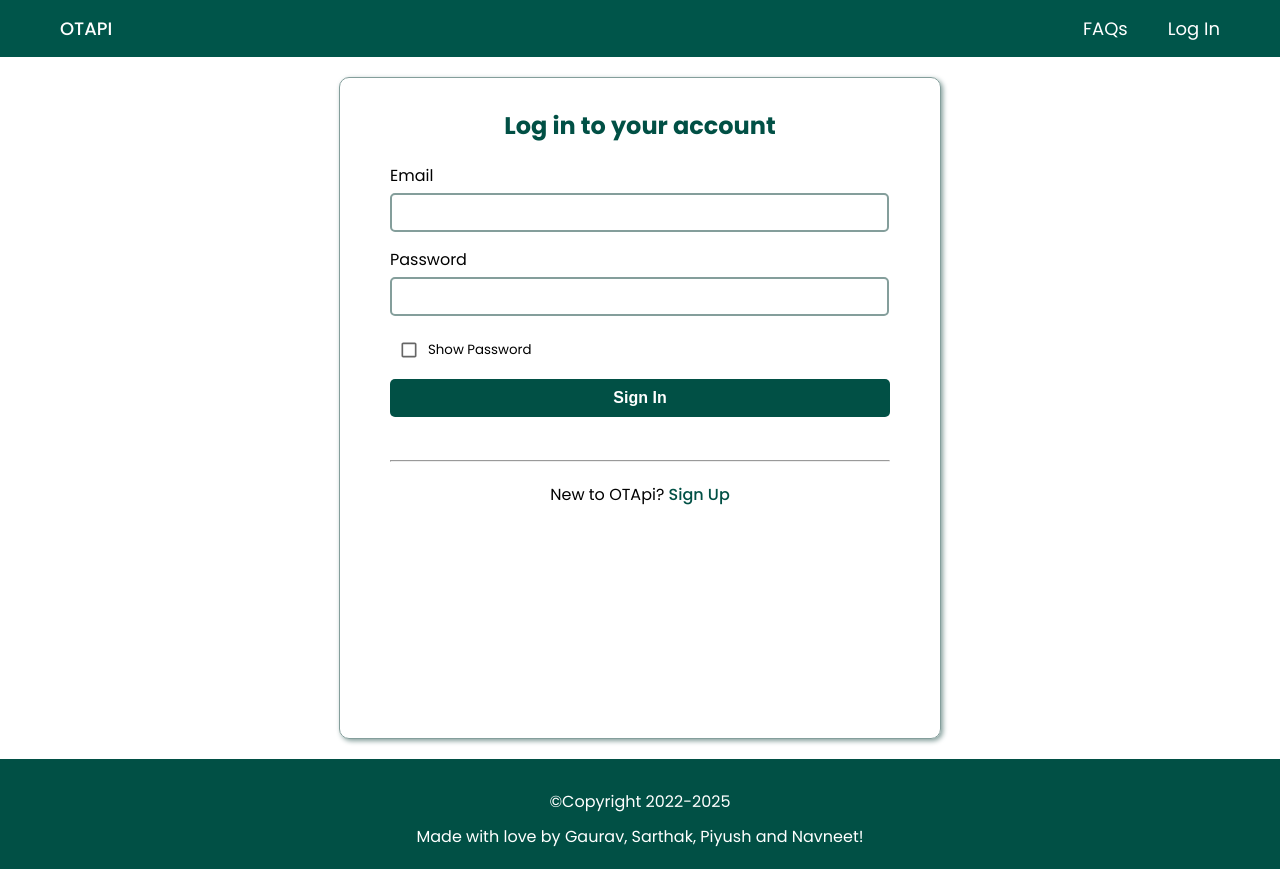
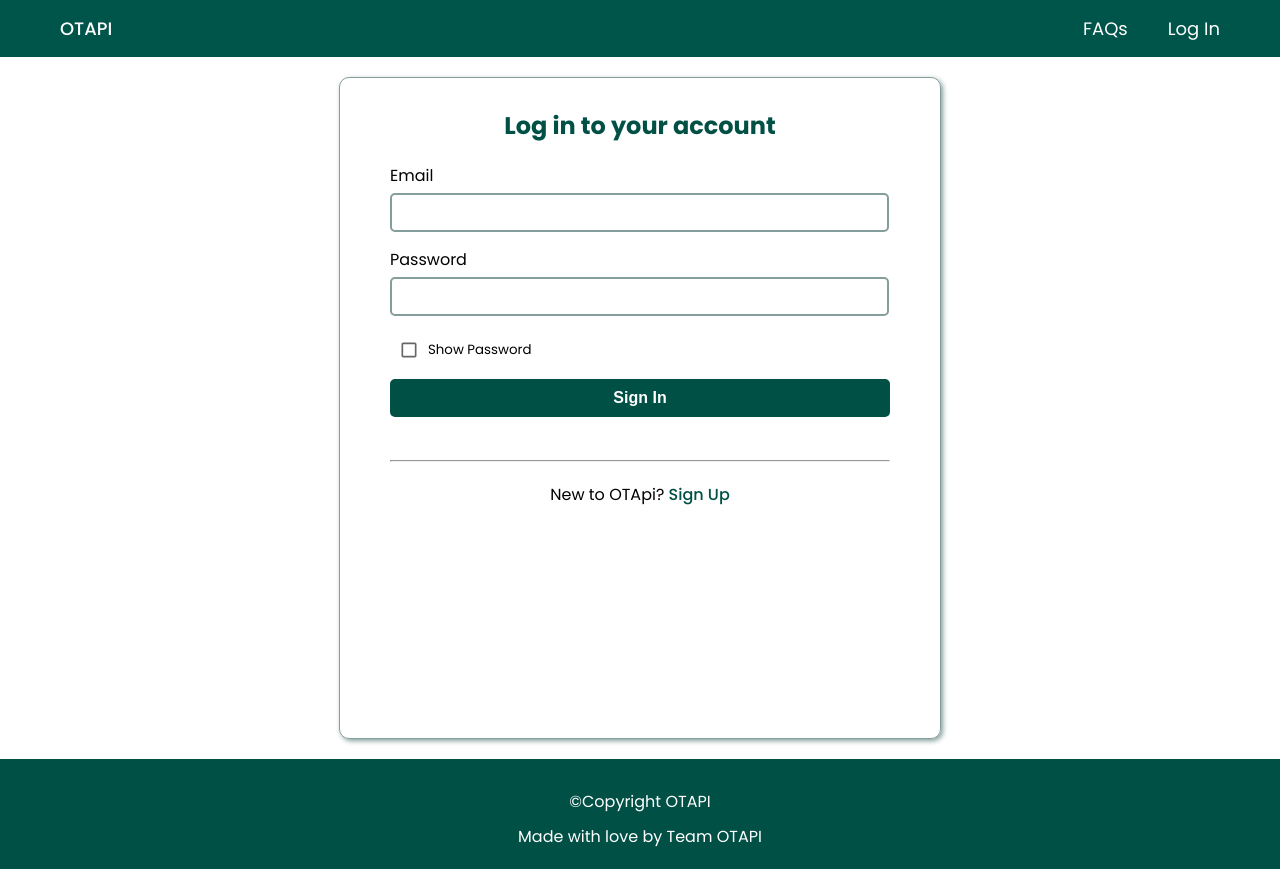
Before and after one commit to Gaurav163/otapi-react, a React (Create React App) app: page / in a window 1280 px wide. Built offline with nearby package versions, Linux system fonts and the light colour scheme.

Commit message:
some changes

```diff
--- a/src/components/Footer/footer.jsx
+++ b/src/components/Footer/footer.jsx
@@ -2,16 +2,10 @@ import React from "react";
 import "./footer.scss";
 
 const Footer = () => {
-
   return (
     <div className="footer">
-
-      <div className="fr">
-        &copy;Copyright 2022-2025
-      </div>
-      <div className="fr">
-        Made with love by Gaurav, Sarthak, Piyush and Navneet!
-      </div>
+      <div className="fr">&copy;Copyright OTAPI</div>
+      <div className="fr">Made with love by Team OTAPI</div>
     </div>
   );
 };
```
